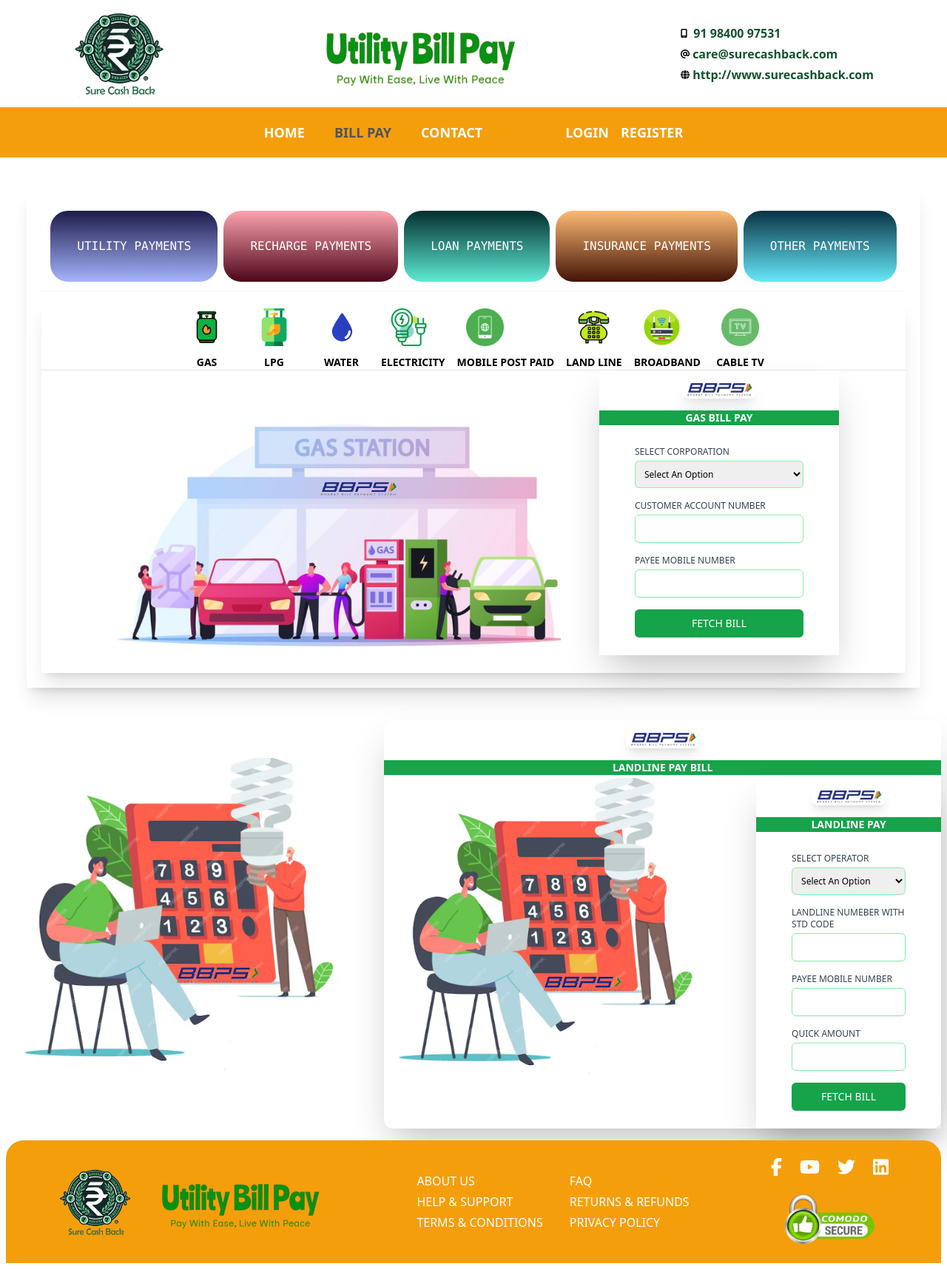
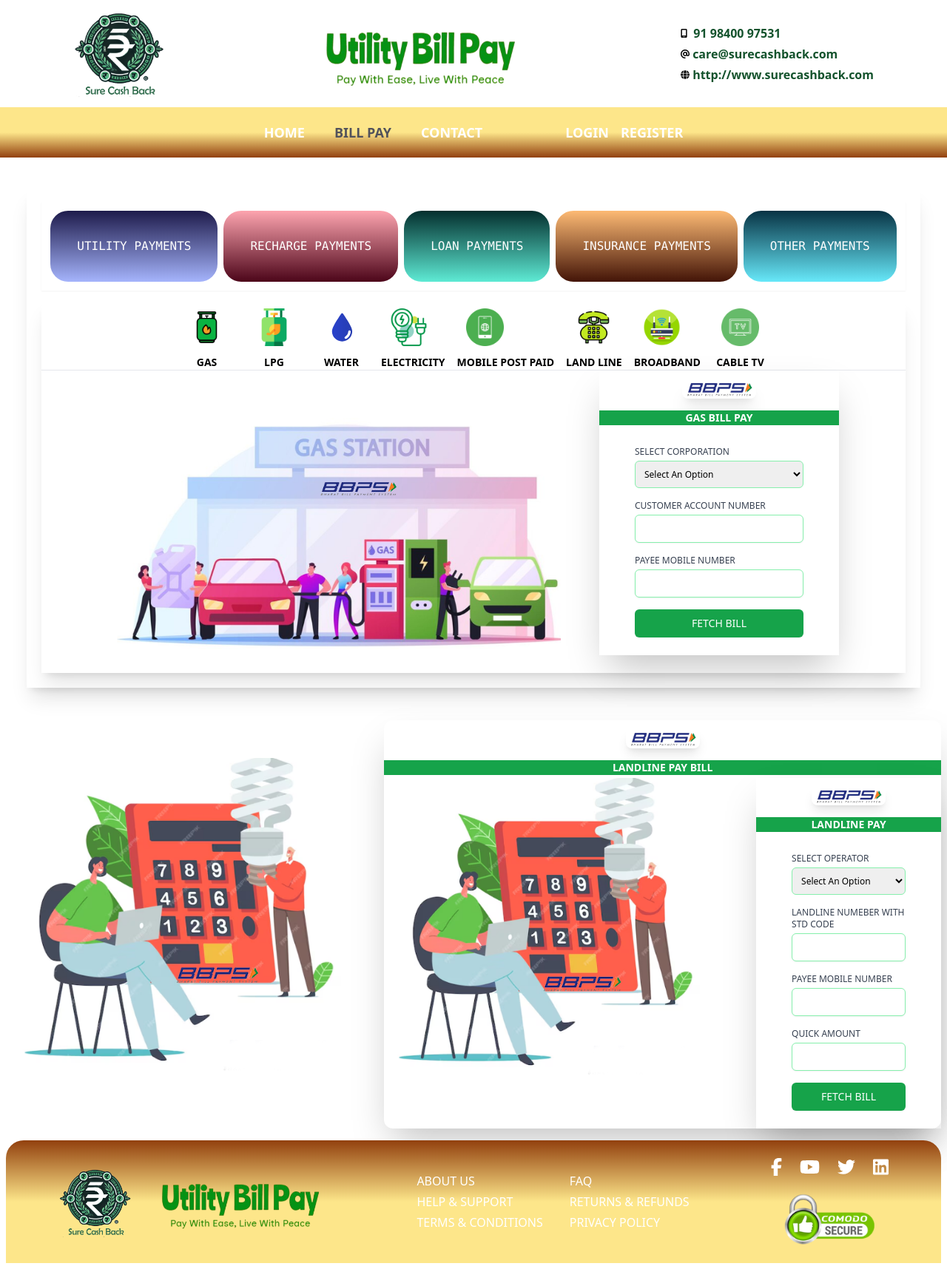
Before and after one commit to srinisLearning/surecashback, a Next.js app: page /landlinepay in a window 1280 px wide. Shown: the whole page at 74% size. Built offline with nearby package versions, Linux system fonts and the light colour scheme; no server answers.

Commit message:
General Message

```diff
--- a/src/components/Footer.tsx
+++ b/src/components/Footer.tsx
@@ -12,7 +12,7 @@
 const Footer = () => {
   return (
     <>
-      <div className="flex min-h-16 p-6 bg-amber-500 text-white justify-around items-center gap-4 rounded-t-3xl m-2">
+      <div className="flex min-h-16 p-6 bg-gradient-to-t from-amber-200 from-50% to-amber-800 text-white justify-around items-center gap-4 rounded-t-3xl m-2">
         <div className="flex">
           <div className="flex gap-6 justify-center items-center">
             <Image
--- a/src/components/NavBar.tsx
+++ b/src/components/NavBar.tsx
@@ -6,7 +6,7 @@
 const NavBar = async () => {
   const { userId } = await auth();
   return (
-    <div className="flex justify-center items-center w-full mb-1 mx-auto bg-amber-500">
+    <div className="flex justify-center items-center w-full mb-1 mx-auto bg-gradient-to-b from-amber-200 from-50% to-amber-800">
       <div className="rounded-xl text-white my-1">
         <ul className="flex justify-between py-4 px-6 gap-28 ">
           <div className="flex flex-row gap-10">
```
